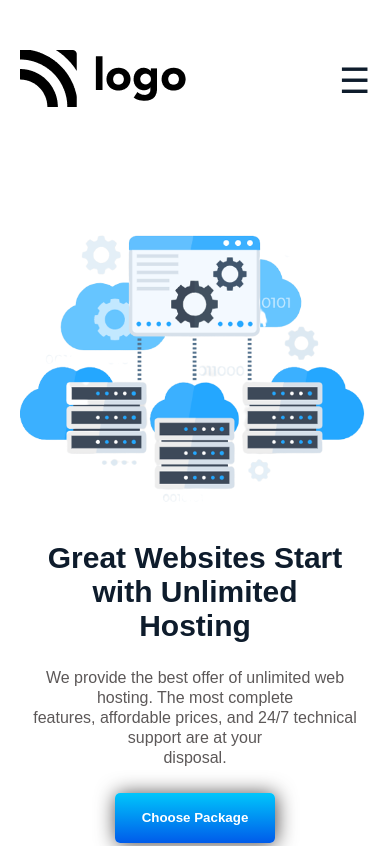
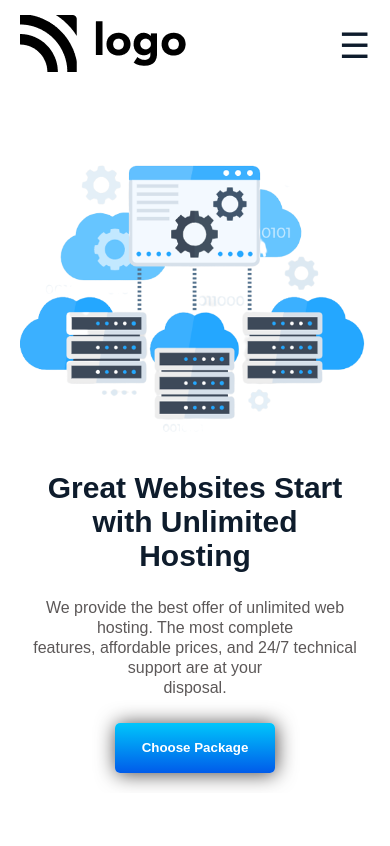
Before and after one commit to blackTiles/LIVE-CLASS-PROJECT-11, a plain HTML site: page index.html in a window 390 px wide. Shown: the top 846 px of the page. Drawn offline with Linux system fonts and the light colour scheme.

Commit message:
responsive

```diff
--- a/style.css
+++ b/style.css
@@ -618,6 +618,9 @@ footer{
     .footer-left{
         margin: 0px auto;
     }
+    .navbar{
+        margin:15px auto;
+    }
 }
 
 
```
